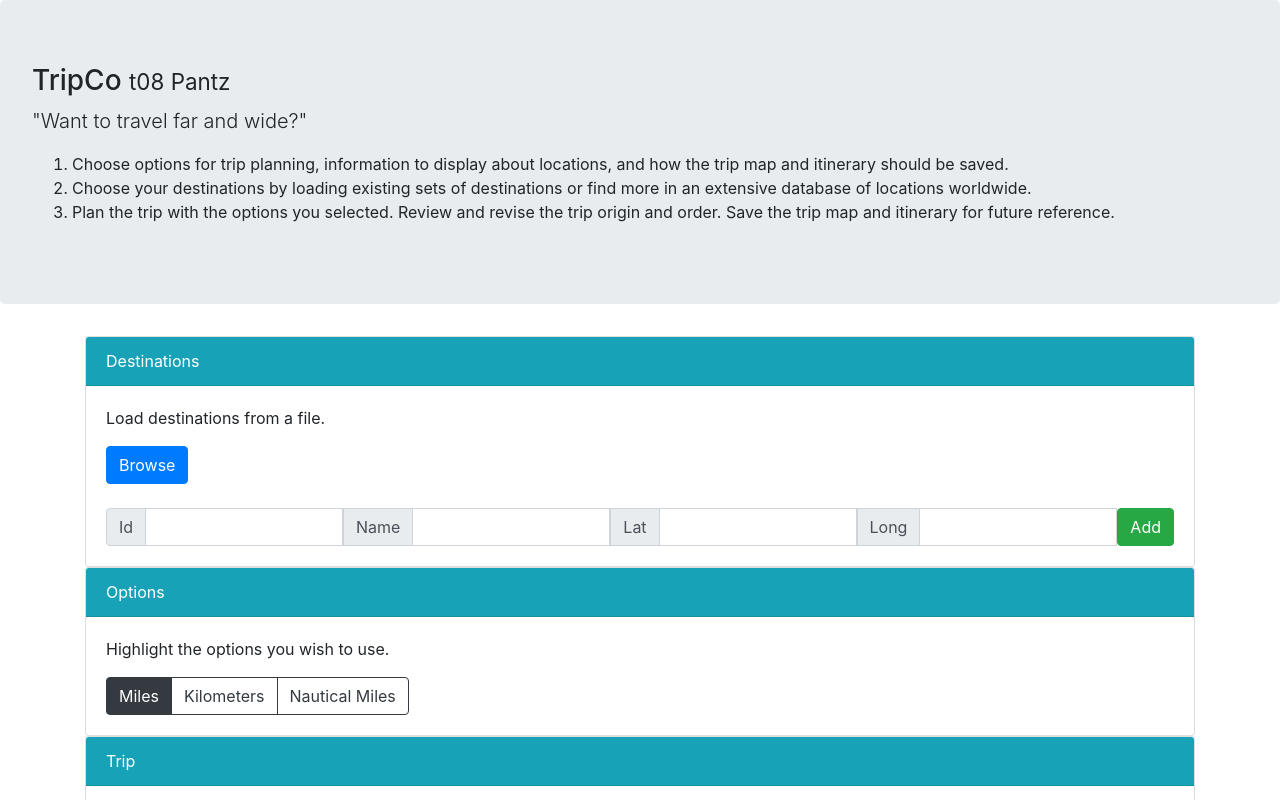
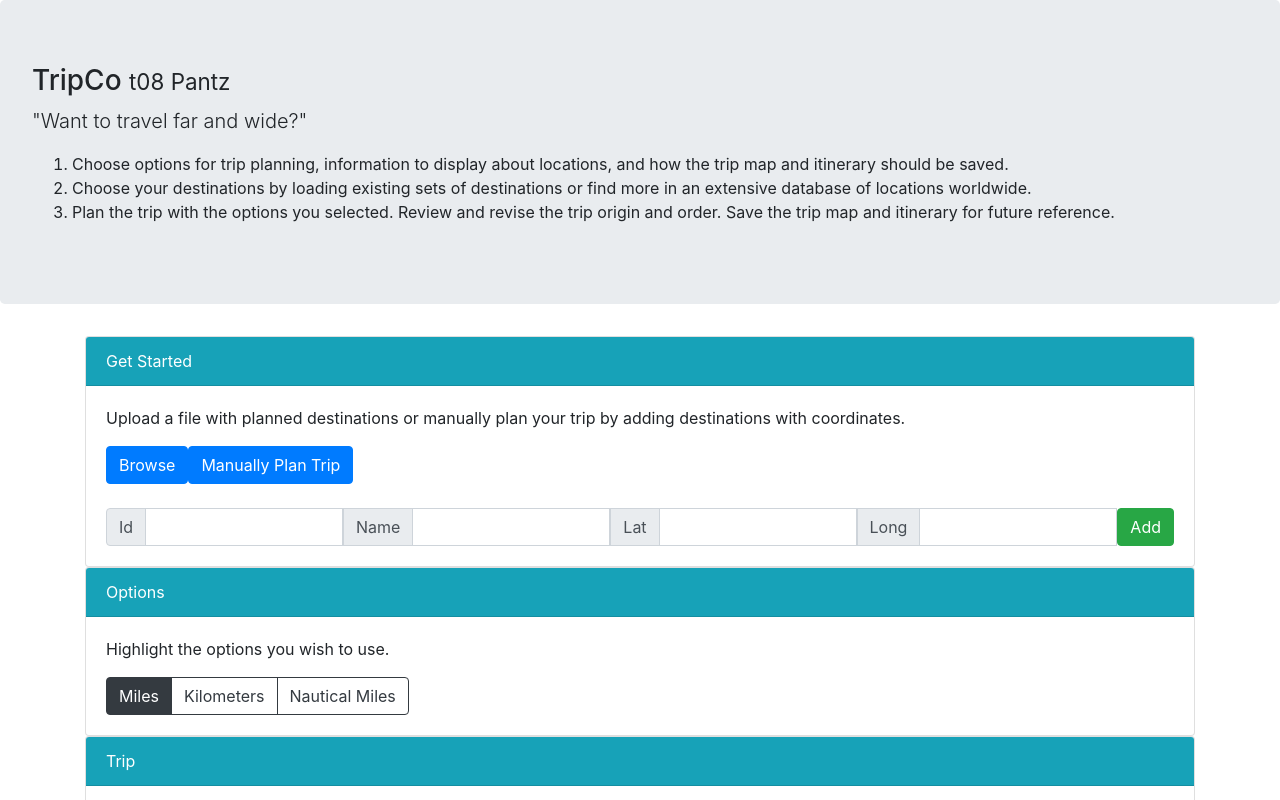
Before and after one commit to Connor13C/Map-Routing, a React app in the folder client/: page / in a window 1280 px wide. Shown: the top 800 px of the page. Built offline with nearby package versions, Linux system fonts and the light colour scheme; what jsonschema would draw is missing.

Commit message:
closes #108

```diff
--- a/client/src/Destinations.js
+++ b/client/src/Destinations.js
@@ -152,13 +152,16 @@ class Destinations extends Component {
     return (
         <div id="destinations" className="card">
           <div className="card-header bg-info text-white">
-            Destinations
+            Get Started
           </div>
           <div className="card-body">
-            <p>Load destinations from a file.</p>
+            <p>Upload a file with planned destinations or manually plan your trip by adding destinations with coordinates.</p>
             <div className="form-group" role="group">
                 <label className="btn btn-primary">
                     Browse <input type="file" onChange={this.loadTFFI} id="tffifile" hidden/>
+                </label>
+                <label className="btn btn-primary">
+                      Manually Plan Trip
                 </label>
             </div>
               {this.getInfoMessage()}
```
